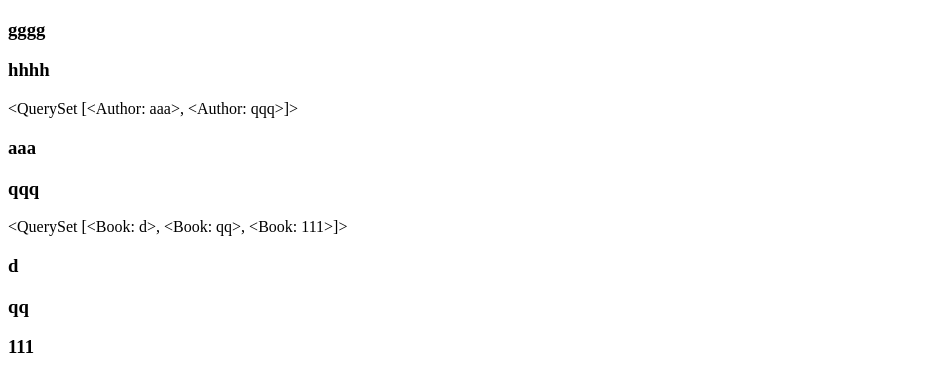
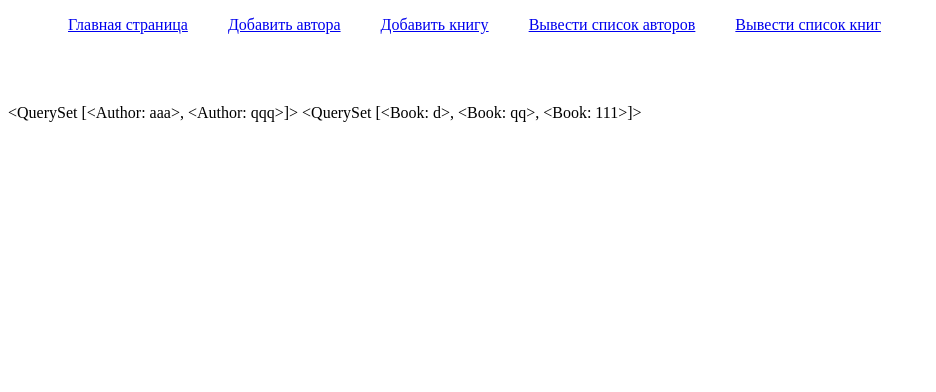
Before and after one commit to Elmersperry/DjangoLibrary, a Django app: page / in a window 1280 px wide. Shown: the top 392 px of the page, without its empty margins (0-936 px from the left). Run offline with Django 5.2, Linux system fonts and the light colour scheme; data comes from the database, SQL or seed files in the repository; both versions use the stored data as it was after the commit.

Commit message:
fourth_commit

```diff
--- a/library/forms.py
+++ b/library/forms.py
@@ -6,10 +6,10 @@ class AuthorForm(forms.Form):
     name = forms.CharField(max_length=200, label='Имя')
     lastname = forms.CharField(max_length=200, label='Фамилия')
     patronymic = forms.CharField(max_length=200, label='Отчество')
-    birthdate = forms.CharField()
+    birthdate = forms.DateField(widget=forms.DateInput(attrs={'type': 'date'}), input_formats=['%Y-%m-%d'], label='Дата рождения')
 
 class BookForm(forms.Form):
     author = forms.ModelChoiceField(queryset=Author.objects.all(), label='Автор')
     title = forms.CharField(max_length=200)
     genre = forms.CharField(max_length=200)
-    written_in = forms.CharField()
+    written_in = forms.DateField(widget=forms.DateInput(attrs={'type': 'date'}), input_formats=['%Y-%m-%d'], label='Год написания')
--- a/library/models.py
+++ b/library/models.py
@@ -4,7 +4,7 @@ class Author(models.Model):
     name = models.TextField(null=True, blank=True, verbose_name="Имя")
     lastname = models.TextField(null=True, blank=True, verbose_name="Фамилия")
     patronymic = models.TextField(null=True, blank=True, verbose_name="Отчество")
-    birthdate = models.TextField(null=True)
+    birthdate = models.DateTimeField()
 
     class Meta:
         verbose_name = "Автор"
@@ -17,7 +17,7 @@ class Book(models.Model):
     author = models.ForeignKey('Author', on_delete=models.CASCADE, verbose_name="Автор")
     title = models.TextField(max_length=200, verbose_name='Назавание', null=True)
     genre = models.TextField(max_length=200, verbose_name='Жанр', null=True)
-    written_in = models.TextField(null=True)
+    written_in = models.DateTimeField()
 
     class Meta:
         verbose_name = "Книга"
--- a/library/templates/library/base.html
+++ b/library/templates/library/base.html
@@ -5,9 +5,17 @@
     <title>Title</title>
 </head>
 <body>
-<h3>gggg</h3>
+
+<ul style="display: flex; flex-direction: row; list-style: none; margin-bottom: 70px;">
+    <li style="padding: 0px 20px 0px 20px" ><a href="{% url 'index' %}">Главная страница</a></li>
+    <li style="padding: 0px 20px 0px 20px" ><a href="{% url 'add_author' %}">Добавить автора</a></li>
+    <li style="padding: 0px 20px 0px 20px" ><a href="{% url 'add_book' %}">Добавить книгу</a></li>
+    <li style="padding: 0px 20px 0px 20px" ><a href="{% url 'author_list' %}">Вывести список авторов</a></li>
+    <li style="padding: 0px 20px 0px 20px" ><a href="{% url 'book_list' %}">Вывести список книг</a></li>
+</ul>
 
 {% block content %}
 {% endblock content %}
+
 </body>
 </html>
--- a/library/templates/library/index.html
+++ b/library/templates/library/index.html
@@ -1,13 +1,9 @@
 {% extends 'library/base.html' %}
 
 {% block content %}
-<h3>hhhh</h3>
+
 {{ authors }}
-{% for author in authors %}
-<h3>{{ author.name }}</h3>
-{% endfor %}
+
 {{ books }}
-{% for book in books %}
-<h3>{{ book.title }}</h3>
-{% endfor %}
+
 {% endblock content %}
```
Also changed, not shown: db.sqlite3.
